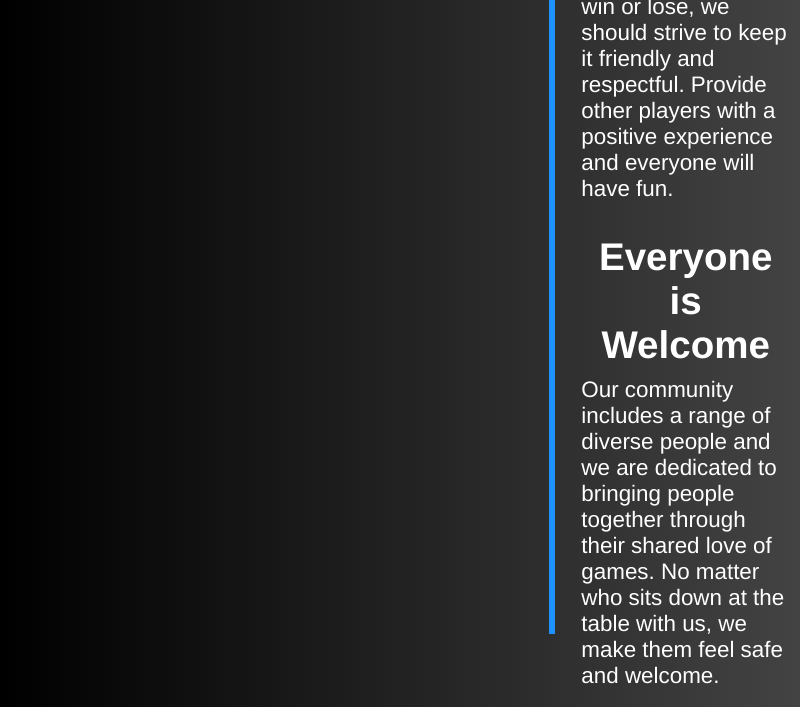
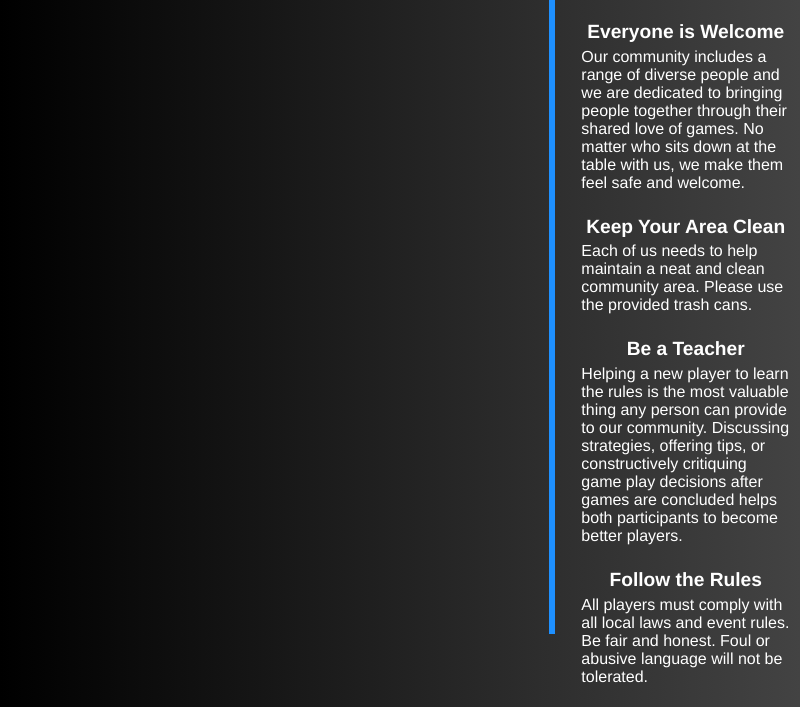
Before and after one commit to WTTest503/Calendar, an Electron app: page index.html in a window 800 px wide. Shown: the part 504-1211 px from the top of the page. Drawn offline with Linux system fonts and the light colour scheme; no server answers.

Commit message:
update for 1080p screen

```diff
--- a/styles.css
+++ b/styles.css
@@ -146,12 +146,12 @@ body {
 }
 
 .rulesItem {
-    font-size: calc(var(--mediumFont) * .7);
+    font-size: calc(var(--mediumFont) * .5);
     margin-bottom: 1.5em;
 }
 
 .rulesTitle {
-    font-size: calc(var(--mediumFont) * .86);
+    font-size: calc(var(--mediumFont) * .6);
     width:100%;
     text-align: center;
     margin-bottom: .25em;
```
